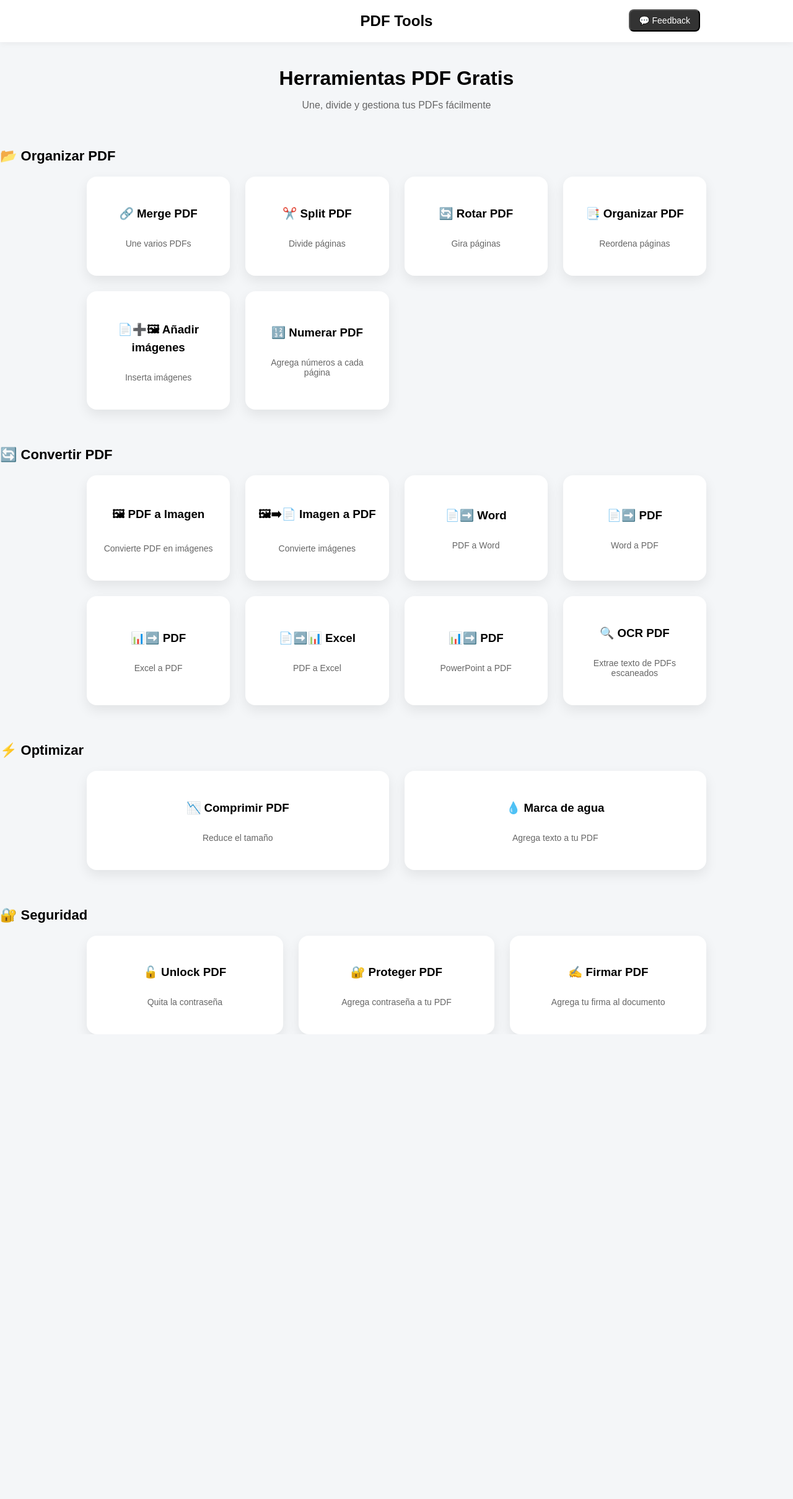
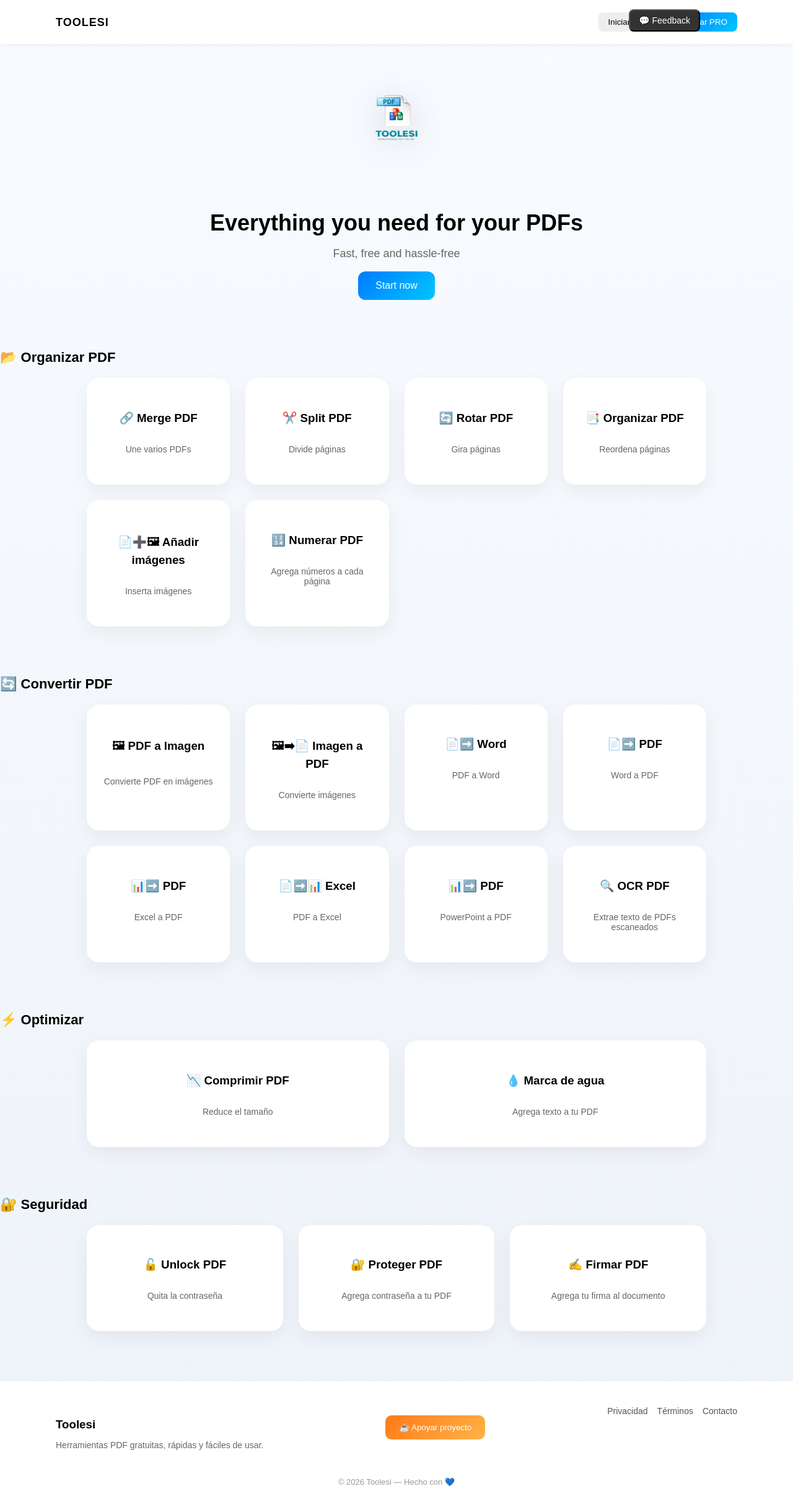
Before and after one commit to johansebas28/toolezi, a Flask app: page / in a window 1280 px wide. Shown: the whole page at 62% size. Before the commit the page ends 1625 px from the top, so only its background shows below. Run offline with Flask 3, Linux system fonts and the light colour scheme.

Commit message:
logo, footer, donate btn, best UX

```diff
--- a/static/css/styles.css
+++ b/static/css/styles.css
@@ -2,7 +2,7 @@
     GLOBAL
 ========================= */
 body {
-    background: #f4f6f8;
+    background: linear-gradient(to bottom, #f8fbff, #eef3f9);
     font-family: Arial, sans-serif;
     margin: 0;
 }
@@ -29,14 +29,14 @@ body {
 }
 
 .btn {
-    background: linear-gradient(135deg, #007bff, #0056b3);
+    background: linear-gradient(135deg, #007bff, #00c6ff);
     border: none;
-    border-radius: 10px;
+    border-radius: 12px;
+    padding: 14px 28px;
+    font-size: 16px;
     color: white;
     cursor: pointer;
-    font-weight: bold;
-    margin-top: 20px;
-    padding: 12px 30px;
+
     transition: 0.2s;
 }
 
@@ -49,10 +49,7 @@ body {
 ========================= */
 
 .category {
-    margin-top: 60px;   /* 🔥 más separación vertical */
-}
-
-.category {
+    margin-top: 80px;   /* 🔥 más separación vertical */
     animation: fadeIn 0.5s ease;
 }
 
@@ -175,8 +172,37 @@ FEEDBACK, DONATIONS
     background: #999;
 }
 
-    .donate {
-    background: #ff5f5f;
+/* =========================
+    DONATION BUTTON
+========================= */
+
+.donation-box {
+    max-width: 500px;
+    margin: 80px auto;
+    background: white;
+    padding: 30px;
+    border-radius: 16px;
+    text-align: center;
+    box-shadow: 0 10px 30px rgba(0,0,0,0.08);
+}
+
+.donation-box h3 {
+    margin-bottom: 10px;
+}
+
+.donation-box p {
+    color: #666;
+    font-size: 14px;
+}
+
+.donate-btn {
+    margin-top: 15px;
+    background: linear-gradient(135deg, #ff7a18, #ffb347);
+    color: white;
+    border: none;
+    padding: 12px 22px;
+    border-radius: 10px;
+    cursor: pointer;
 }
 
 /* =========================
@@ -234,6 +260,57 @@ FEEDBACK, DONATIONS
 }
 
 /* =========================
+    FOOTER
+========================= */
+
+.footer {
+    margin-top: 80px;
+    background: #ffffff;
+    border-top: 1px solid #eee;
+    padding: 40px 20px 20px;
+}
+
+.footer-content {
+    max-width: 1100px;
+    margin: 0 auto;
+    display: flex;
+    justify-content: space-between;
+    flex-wrap: wrap;
+    gap: 20px;
+}
+
+.footer-brand h3 {
+    margin-bottom: 5px;
+}
+
+.footer-brand p {
+    color: #666;
+    font-size: 14px;
+}
+
+.footer-links {
+    display: flex;
+    gap: 15px;
+}
+
+.footer-links a {
+    text-decoration: none;
+    color: #555;
+    font-size: 14px;
+}
+
+.footer-links a:hover {
+    color: #007bff;
+}
+
+.footer-bottom {
+    text-align: center;
+    margin-top: 30px;
+    font-size: 13px;
+    color: #999;
+}
+
+/* =========================
     HEADER / HERO
 ========================= */
 .header {
@@ -246,17 +323,36 @@ FEEDBACK, DONATIONS
 }
 
 .hero {
-    margin-top: 40px;
+
     text-align: center;
+    margin-top: 30px;
 }
 
 .hero h1 {
-    font-size: 32px;
+    font-size: 36px;
     margin-bottom: 10px;
 }
 
 .hero p {
+    font-size: 18px;
     color: #666;
+}
+
+.hero-actions {
+    margin-top: 20px;
+}
+
+.hero-logo {
+    height: 200px;   /* 🔥 MÁS GRANDE */
+    margin-bottom: 10px;
+    animation: float 3s ease-in-out infinite;
+    filter: drop-shadow(0 10px 30px rgba(0,0,0,0.15));
+}
+
+    @keyframes float {
+    0% { transform: translateY(0px); }
+    50% { transform: translateY(-6px); }
+    100% { transform: translateY(0px); }
 }
 
 .tool:hover {
@@ -382,6 +478,58 @@ FEEDBACK, DONATIONS
     to { opacity: 1; transform: scale(1); }
 }
 
+/*===========================
+    NAVBAR
+=============================*/
+
+.nav {
+    display: flex;
+    justify-content: space-between;
+    align-items: center;
+    max-width: 1100px;
+    margin: 0 auto;
+}
+
+.logo {
+    display: flex;
+    align-items: center;
+    gap: 10px;
+}
+
+.logo-text {
+    font-weight: 700;
+    font-size: 20px;
+    letter-spacing: 1px;
+}
+
+.brand-name {
+    font-weight: bold;
+    font-size: 18px;
+}
+
+.logo img {
+    height: 40px;
+    object-fit: contain;
+}
+
+.nav-actions {
+    display: flex;
+    gap: 10px;
+}
+
+.nav-btn {
+    padding: 8px 16px;
+    border-radius: 8px;
+    border: none;
+    background: #eee;
+    cursor: pointer;
+}
+
+.nav-btn.primary {
+    background: linear-gradient(135deg, #007bff, #00c6ff);
+    color: white;
+}
+
 /* =========================
     PAGES
 ========================= */
@@ -475,20 +623,21 @@ FEEDBACK, DONATIONS
 ========================= */
 .tool {
     background: white;
-    border-radius: 16px;
-    box-shadow: 0 8px 20px rgba(0,0,0,0.08);
+    border-radius: 20px;
+    padding: 35px 25px;
 
-    padding: 30px 20px;   /* 🔥 MÁS ESPACIO INTERNO */
+    box-shadow: 0 10px 30px rgba(0,0,0,0.06);
 
     text-align: center;
     cursor: pointer;
-    transition: 0.25s;
+
+    transition: all 0.25s ease;
 
     display: flex;
     flex-direction: column;
-    justify-content: center;
-    gap: 10px;  /* 🔥 separa título y texto */
+    gap: 12px;
 }
+
 
 .tools-grid {
     display: grid;
@@ -511,7 +660,8 @@ FEEDBACK, DONATIONS
 }
 
 .tool:hover {
-    transform: translateY(-5px);
+    transform: translateY(-8px);
+    box-shadow: 0 20px 50px rgba(0,0,0,0.12);
 }
 
 .tools {
--- a/templates/index.html
+++ b/templates/index.html
@@ -20,12 +20,27 @@
     </div>
 
     <!-- HEADER -->
-    <div class="header">PDF Tools</div>
+    <div class="header">
+      <div class="nav">
+        <div class="logo-text">
+          <span class="brand-name">TOOLESI</span>
+        </div>
 
-    <div class="hero">
-      <h1 ="title">Herramientas PDF Gratis</h1>
-      <p ="subtitle">Une, divide y gestiona tus PDFs fácilmente</p>
+        <div class="nav-actions">
+          <button class="nav-btn">Iniciar sesión</button>
+          <button class="nav-btn primary">Probar PRO</button>
+        </div>
+      </div>
     </div>
+
+      <div class="hero">
+        <img src="{{ url_for('static', filename='img/logo.png') }}" class="hero-logo">
+
+        <h1>Everything you need for your PDFs</h1>
+        <p>Fast, free and hassle-free</p>
+
+        <button class="btn">Start now</button>
+      </div>
 
     <!-- =========================
       ORGANIZAR PDF
@@ -788,7 +803,7 @@
         <h2>💬 Feedback</h2>
 
         <iframe
-          src="https://docs.google.com/forms/d/e/1FAIpQLScdcgieISsvSQQfYqaWQSI5KrLhrLYcbi-SwmdtLp8jza16OA/viewform?usp=dialog"
+          src="https://docs.google.com/forms/d/e/1FAIpQLSev9Qkk4ONbyxGnexjUN12vkJEbvz0VoZzOiinDFj59mR4ilw/viewform?usp=dialog"
           width="100%"
           height="400"
           frameborder="0"
@@ -799,5 +814,29 @@
         <button class="close-btn" onclick="closeFeedback()">Cerrar</button>
       </div>
     </div>
+        <div class="footer">
+            <div class="footer-content">
+
+              <div class="footer-brand">
+                <h3>Toolesi</h3>
+                <p>Herramientas PDF gratuitas, rápidas y fáciles de usar.</p>
+              </div>
+
+              <div class="footer-donate">
+                <button class="donate-btn">☕ Apoyar proyecto</button>
+              </div>
+
+              <div class="footer-links">
+                <a href="#">Privacidad</a>
+                <a href="#">Términos</a>
+                <a href="#">Contacto</a>
+              </div>
+
+            </div>
+
+          <div class="footer-bottom">
+            © 2026 Toolesi — Hecho con 💙
+          </div>
+        </div>
   </body>
 </html>
```
Also changed, not shown: static/js/scripts.js (+66 -12 lines), static/img/logo.png (added).
